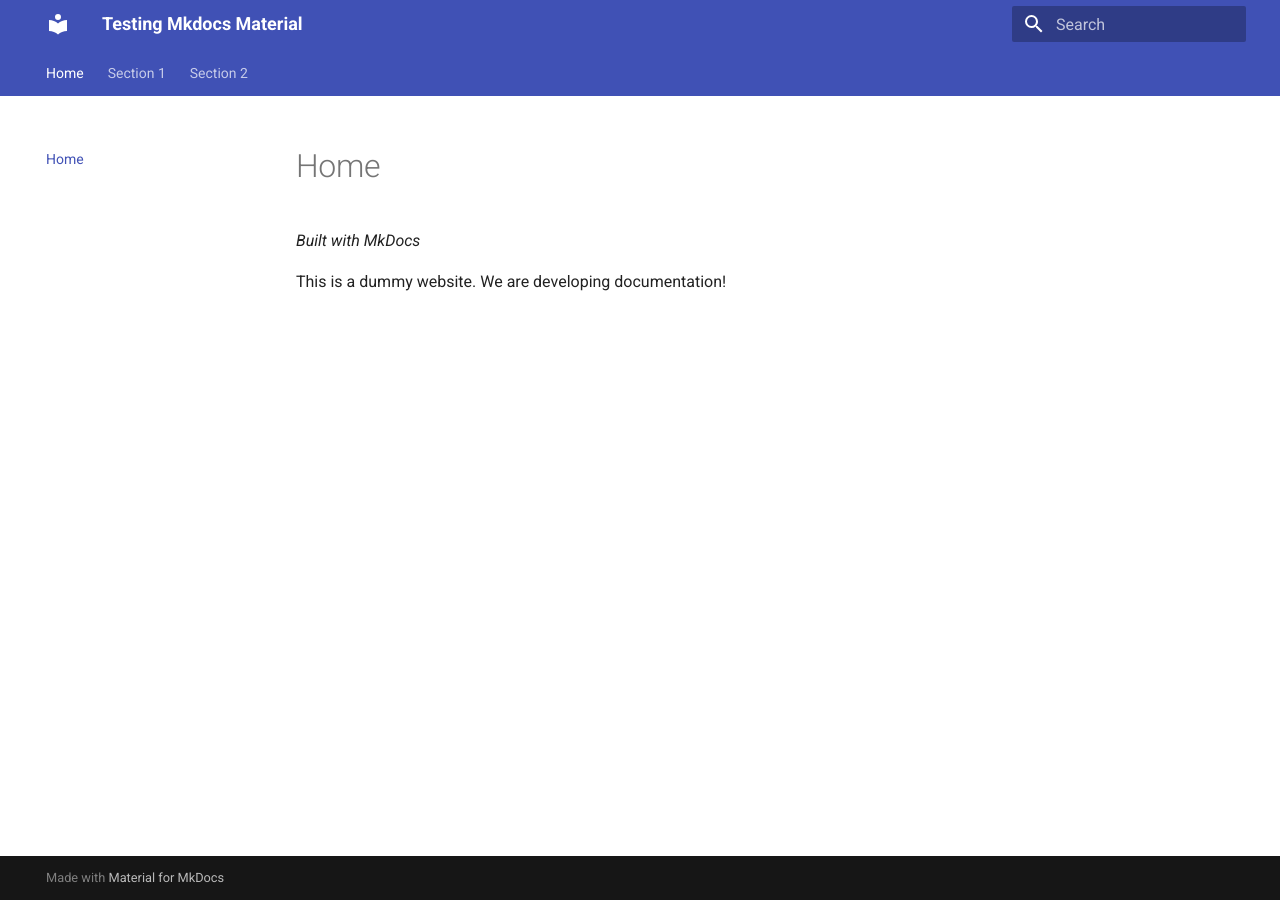
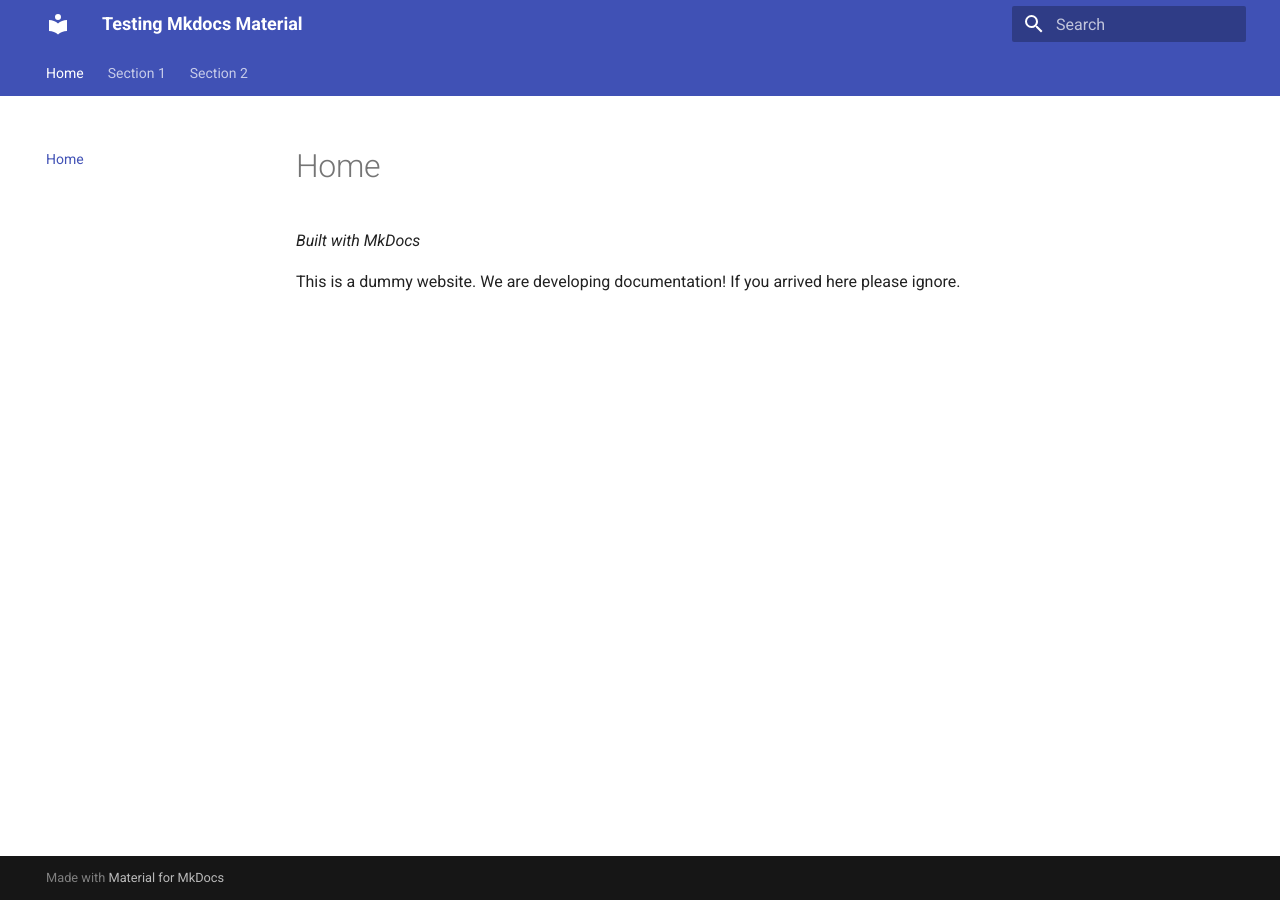
Before and after one commit to Valastiri/test-mk, an MkDocs documentation site: the page built from docs/index.md, in a window 1280 px wide. Built offline with MkDocs 1.6.1 and Material for MkDocs 9.7.7, drawn with Linux system fonts in a browser that asks for light colours; the version menu is left out.

Commit message:
new copy

```diff
--- a/docs/index.md
+++ b/docs/index.md
@@ -1,3 +1,3 @@
 *Built with MkDocs*
 
-This is a dummy website. We are developing documentation!
+This is a dummy website. We are developing documentation! If you arrived here please ignore.
```
